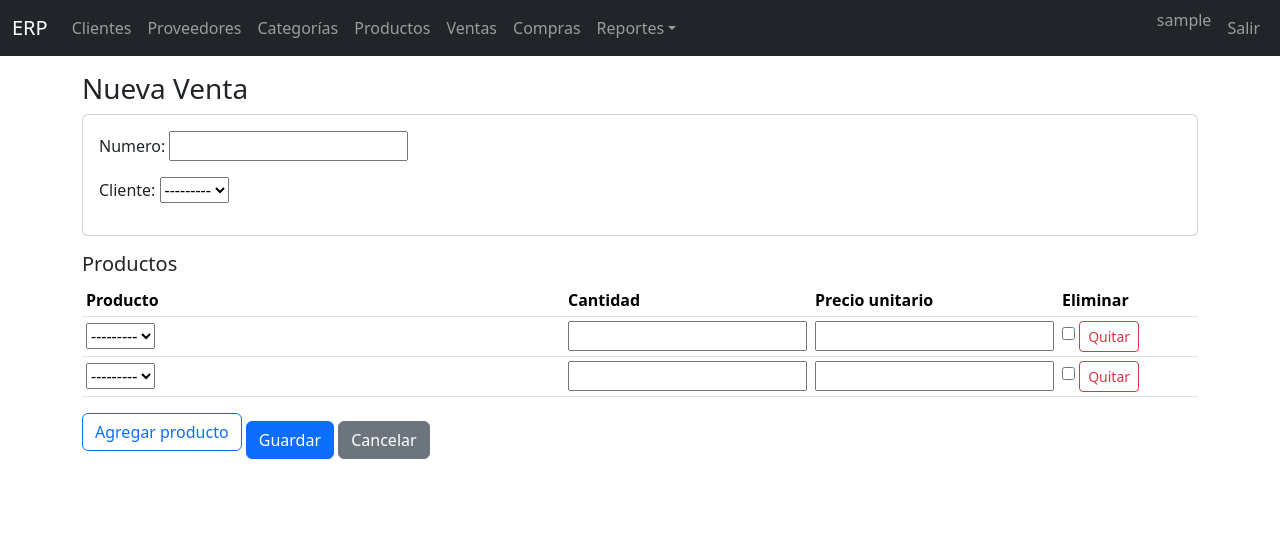
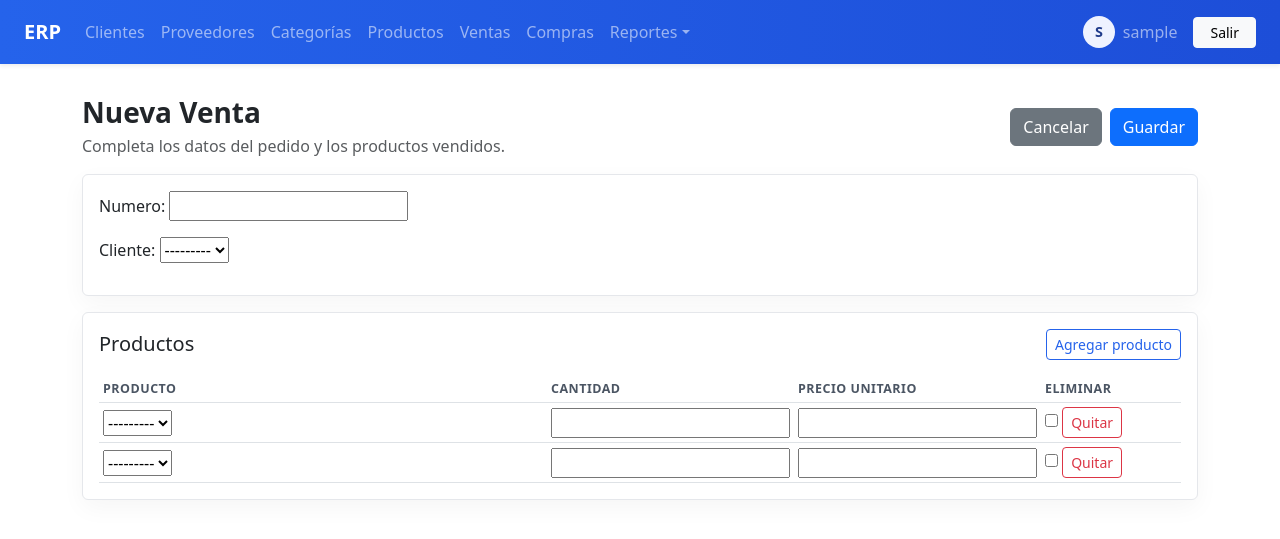
Before and after one commit to Lotsoria/proyecto_final, a Django app: page /ventas/pedidos/nuevo/ in a window 1280 px wide. Shown: the top 539 px of the page. Run offline with Django 4.2, Linux system fonts and the light colour scheme; the visitor is signed in with stand-in values (Sample User, id 1); data that the repository does not hold is empty.

Commit message:
se integraron estilos mas amigables

```diff
--- /dev/null
+++ b/static/styles.css
@@ -0,0 +1,97 @@
+:root {
+  --erp-primary: #2563eb;
+  --erp-secondary: #1d4ed8;
+  --erp-surface: #f5f7fb;
+  --erp-border: #e5e7eb;
+}
+
+body {
+  background: var(--erp-surface);
+}
+
+main {
+  margin-top: 72px;
+}
+
+.card {
+  box-shadow: 0 8px 24px rgba(0, 0, 0, 0.04);
+  border: 1px solid var(--erp-border);
+}
+
+.table > :not(caption) > * > * {
+  vertical-align: middle;
+}
+
+.table thead th {
+  text-transform: uppercase;
+  letter-spacing: 0.04em;
+  font-size: 0.78rem;
+  color: #4b5563;
+}
+
+.table-striped > tbody > tr:nth-of-type(odd) > * {
+  background-color: #f9fafb;
+}
+
+.navbar {
+  background: linear-gradient(90deg, var(--erp-primary), var(--erp-secondary));
+}
+
+.avatar {
+  width: 32px;
+  height: 32px;
+  border-radius: 50%;
+  display: inline-flex;
+  align-items: center;
+  justify-content: center;
+  background: #eef2ff;
+  color: #1e3a8a;
+  font-weight: 700;
+  font-size: 0.9rem;
+}
+
+.btn-outline-primary {
+  border-color: var(--erp-primary);
+  color: var(--erp-primary);
+}
+
+.btn-outline-primary:hover {
+  background: var(--erp-primary);
+  color: #fff;
+}
+
+.form-control,
+.form-select {
+  border-radius: 0.55rem;
+  border-color: var(--erp-border);
+}
+
+.form-control:focus,
+.form-select:focus {
+  border-color: var(--erp-primary);
+  box-shadow: 0 0 0 0.2rem rgba(37, 99, 235, 0.15);
+}
+
+.page-title {
+  display: flex;
+  align-items: center;
+  justify-content: space-between;
+  gap: 1rem;
+  margin-bottom: 1.5rem;
+}
+
+.section-header {
+  display: flex;
+  align-items: center;
+  justify-content: space-between;
+  gap: 1rem;
+}
+
+.empty-state {
+  padding: 1.25rem;
+  border: 1px dashed var(--erp-border);
+  border-radius: 0.75rem;
+  background: #fff;
+  color: #6b7280;
+  text-align: center;
+}
--- a/templates/base.html
+++ b/templates/base.html
@@ -1,20 +1,19 @@
 <!doctype html>
 <html lang="es">
 <head>
+  {% load static %}
   <meta charset="utf-8">
   <meta name="viewport" content="width=device-width, initial-scale=1">
   <title>{% block title %}ERP{% endblock %}</title>
   <link href="https://cdn.jsdelivr.net/npm/bootstrap@5.3.2/dist/css/bootstrap.min.css" rel="stylesheet">
+  <link href="{% static 'styles.css' %}" rel="stylesheet">
   {% block extra_head %}{% endblock %}
-  <style>
-    body { padding-top: 4.5rem; }
-  </style>
 </head>
-<body>
-<nav class="navbar navbar-expand-lg navbar-dark bg-dark fixed-top">
-  <div class="container-fluid">
-    <a class="navbar-brand" href="/">ERP</a>
-    <button class="navbar-toggler" type="button" data-bs-toggle="collapse" data-bs-target="#navbarNav" aria-controls="navbarNav" aria-expanded="false" aria-label="Toggle navigation">
+<body class="bg-body">
+<nav class="navbar navbar-expand-lg navbar-dark shadow-sm fixed-top bg-primary">
+  <div class="container-fluid px-4">
+    <a class="navbar-brand fw-semibold" href="/">ERP</a>
+    <button class="navbar-toggler" type="button" data-bs-toggle="collapse" data-bs-target="#navbarNav" aria-controls="navbarNav" aria-expanded="false" aria-label="Abrir menú">
       <span class="navbar-toggler-icon"></span>
     </button>
     <div class="collapse navbar-collapse" id="navbarNav">
@@ -27,27 +26,35 @@
         <li class="nav-item"><a class="nav-link" href="/compras/ordenes/">Compras</a></li>
         <li class="nav-item dropdown">
           <a class="nav-link dropdown-toggle" href="#" id="reportesDropdown" role="button" data-bs-toggle="dropdown" aria-expanded="false">Reportes</a>
-          <ul class="dropdown-menu" aria-labelledby="reportesDropdown">
+          <ul class="dropdown-menu shadow-sm" aria-labelledby="reportesDropdown">
             <li><a class="dropdown-item" href="/reportes/ventas/">Ventas</a></li>
             <li><a class="dropdown-item" href="/reportes/compras/">Compras</a></li>
             <li><a class="dropdown-item" href="/reportes/inventario/">Inventario</a></li>
           </ul>
         </li>
       </ul>
-      <ul class="navbar-nav">
+      <ul class="navbar-nav align-items-center">
         {% if user.is_authenticated %}
-          <li class="nav-item"><span class="navbar-text me-2">{{ user.username }}</span></li>
-          <li class="nav-item"><a class="nav-link" href="/cuentas/logout/">Salir</a></li>
+          <li class="nav-item">
+            <span class="navbar-text me-3 d-flex align-items-center gap-2">
+              <span class="avatar">{{ user.username|slice:'1'|upper }}</span>
+              {{ user.username }}
+            </span>
+          </li>
+          <li class="nav-item"><a class="btn btn-light btn-sm px-3" href="/cuentas/logout/">Salir</a></li>
         {% else %}
-          <li class="nav-item"><a class="nav-link" href="/cuentas/login/">Entrar</a></li>
+          <li class="nav-item"><a class="btn btn-outline-light btn-sm px-3" href="/cuentas/login/">Entrar</a></li>
         {% endif %}
       </ul>
     </div>
   </div>
   </nav>
-<main class="container">
+<main class="container py-4">
   {% for message in messages %}
-    <div class="alert alert-{{ message.tags }}">{{ message }}</div>
+    <div class="alert alert-{{ message.tags }} alert-dismissible fade show shadow-sm" role="alert">
+      {{ message }}
+      <button type="button" class="btn-close" data-bs-dismiss="alert" aria-label="Cerrar"></button>
+    </div>
   {% endfor %}
   {% block content %}{% endblock %}
 </main>
--- a/templates/ventas/pedidoventa_form.html
+++ b/templates/ventas/pedidoventa_form.html
@@ -1,8 +1,17 @@
 {% extends 'base.html' %}
 {% block title %}{% if crear %}Nueva Venta{% else %}Editar Venta{% endif %}{% endblock %}
 {% block content %}
-<h3>{% if crear %}Nueva Venta{% else %}Editar Venta {{ pedido.numero }}{% endif %}</h3>
-<form method="post">
+<div class="section-header mb-3">
+  <div>
+    <h3 class="fw-semibold mb-1">{% if crear %}Nueva Venta{% else %}Editar Venta {{ pedido.numero }}{% endif %}</h3>
+    <p class="text-muted mb-0">Completa los datos del pedido y los productos vendidos.</p>
+  </div>
+  <div class="d-flex gap-2">
+    <a class="btn btn-secondary" href="/ventas/pedidos/">Cancelar</a>
+    <button class="btn btn-primary" type="submit" form="venta-form">Guardar</button>
+  </div>
+  </div>
+<form id="venta-form" method="post">
   {% csrf_token %}
   <div class="card mb-3">
     <div class="card-body">
@@ -10,9 +19,15 @@
     </div>
   </div>
 
-  <h5>Productos</h5>
+  <div class="card mb-3">
+    <div class="card-body">
+      <div class="d-flex align-items-center justify-content-between mb-3">
+        <h5 class="mb-0">Productos</h5>
+        <button class="btn btn-outline-primary btn-sm" id="add-line" type="button">Agregar producto</button>
+      </div>
       {{ formset.management_form }}
-  <table class="table table-sm align-middle" id="items-table">
+      <div class="table-responsive">
+        <table class="table table-sm align-middle mb-0" id="items-table">
           <thead>
           <tr><th>Producto</th><th>Cantidad</th><th>Precio unitario</th><th>Eliminar</th></tr>
           </thead>
@@ -30,9 +45,9 @@
           {% endfor %}
           </tbody>
         </table>
-  <button class="btn btn-outline-primary mb-3" id="add-line" type="button">Agregar producto</button>
-  <button class="btn btn-primary" type="submit">Guardar</button>
-  <a class="btn btn-secondary" href="/ventas/pedidos/">Cancelar</a>
+      </div>
+    </div>
+  </div>
 </form>
 {% block extra_js %}
 <script>
```
Also changed, not shown: templates/registration/login.html (+12 -7 lines), templates/ventas/cliente_list.html (+15 -6 lines), templates/ventas/pedidoventa_detail.html (+28 -9 lines), templates/ventas/pedidoventa_list.html (+16 -7 lines). Lines whose indentation alone changed are shown as unchanged.
